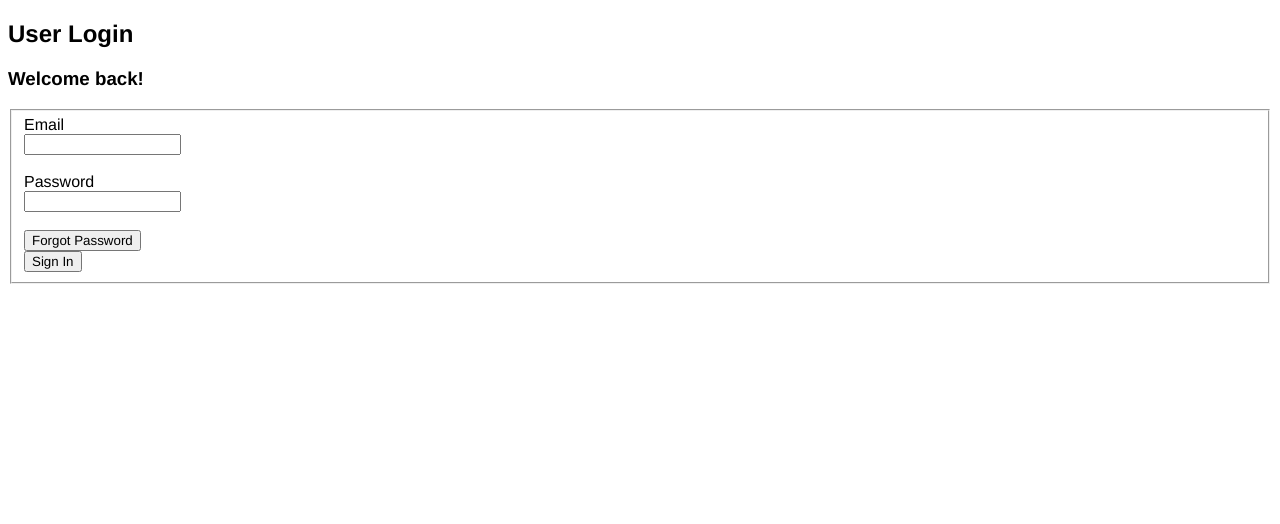
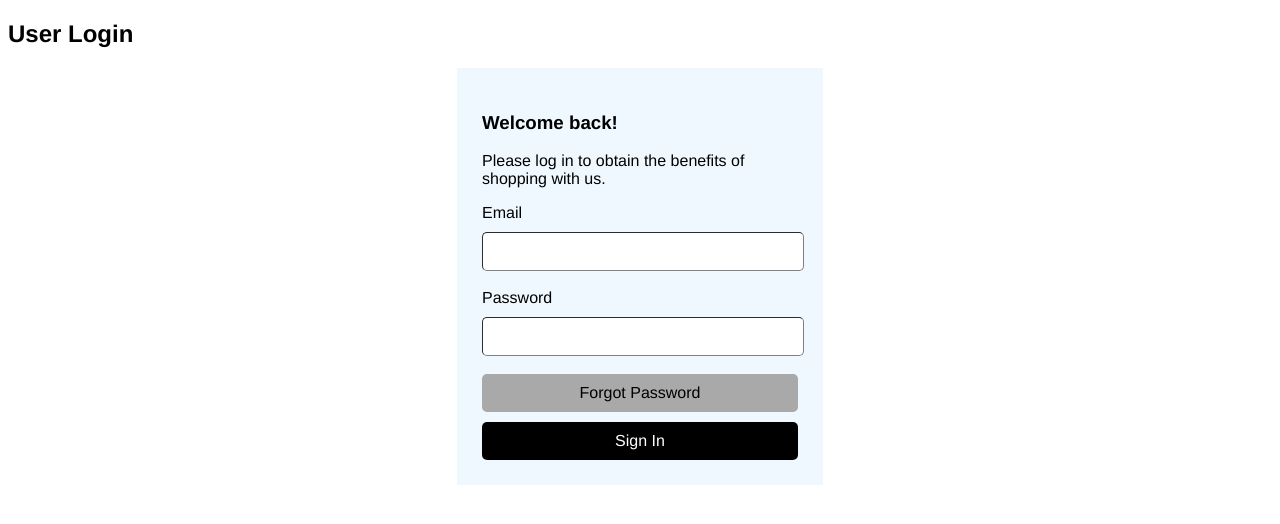
Before and after one commit to Adamo-O/Grocery-Store-Website, a PHP site: page /Page5.html in a window 1280 px wide. Shown: the top 524 px of the page. Run offline with PHP 8.4, Linux system fonts and the light colour scheme.

Commit message:
Centered login screen on Page 5

```diff
--- a/Page5.html
+++ b/Page5.html
@@ -6,26 +6,21 @@
         <h2>User Login</h2>
     </head>
     <body>
-        <div>
+        <div class="login">
             <h3>Welcome back!</h3>
+            <p>Please log in to obtain the benefits of shopping with us.</p>
+            <form action="">
+                <div style = "width: 100%; display: block;">
+                    <label>Email</label><br />
+                    <input class = "inputBox" type = "email" name = "email" /><br /><br />
+                    <label>Password</label><br />
+                    <input class = "inputBox" type = "password" name = "password" /><br /><br />
+                </div>
+                <div style = "width: 100%; display: block;">
+                    <input class="grayButton" type = "button" value = "Forgot Password" /><br />
+                    <input class="blackButton" type = "submit" value = "Sign In" />
+                </div>
+            </form>
         </div>
-        <div>
-            <form action="">
-                <fieldset>
-                    <label>Email</label><br />
-                    <input type = "email" name = "email" /><br /><br />
-                    <label>Password</label><br />
-                    <input type = "password" name = "password" /><br /><br />
-                    <input type = "button" value = "Forgot Password" /><br />
-                    <input type = "submit" value = "Sign In" />
-                </fieldset>
-            </form>
-
-        </div>
-
     </body>
-
-
-
-
 </html>
--- a/Stylesheet.css
+++ b/Stylesheet.css
@@ -1,3 +1,41 @@
 html * {
     font-family: Helvetica, sans-serif, Arial !important;
 }
+.login {
+    padding: 25px;
+    background-color:aliceblue;
+    display: block;
+    width: 25%;
+    margin: auto;
+}
+.blackButton {
+    margin-top: 10px;
+    display: inline-block;
+    font-size: 16px;
+    width: 100%;
+    background-color: black;
+    color: white;
+    padding: 10px;
+    border-width: 0px;
+    border-radius: 5px;
+    cursor: pointer;
+}
+.grayButton {
+    display: inline-block;
+    font-size: 16px;
+    width: 100%;
+    background-color: darkgray;
+    color: black;
+    padding: 10px;
+    border-width: 0px;
+    border-radius: 5px;
+    cursor: pointer;
+}
+.inputBox {
+    margin-top: 10px;
+    width: 100%;
+    height: 35px;
+    border-color: gray;
+    border-width: 1px;
+    border-radius: 5px;
+}
```
